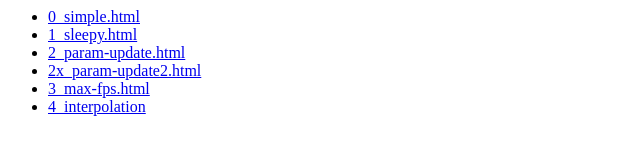
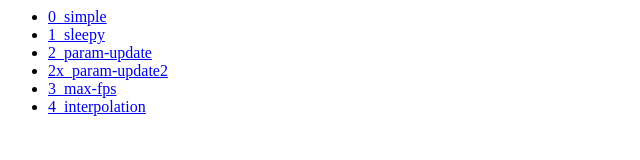
Before and after one commit to EdricY/Game-Loop-Samples, a plain HTML site: page index.html in a window 1280 px wide. Shown: the whole page, without its empty margins (0-640 px from the left). Drawn offline with Linux system fonts and the light colour scheme.

```diff
--- a/index.html
+++ b/index.html
@@ -1,18 +1,18 @@
 <ul>
     <li>
-        <a href="0_simple.html">0_simple.html</a>
+        <a href="0_simple.html">0_simple</a>
     </li>
     <li>
-        <a href="1_sleepy.html">1_sleepy.html</a>
+        <a href="1_sleepy.html">1_sleepy</a>
     </li>
     <li>
-        <a href="2_param-update.html">2_param-update.html</a>
+        <a href="2_param-update.html">2_param-update</a>
     </li>
     <li>
-        <a href="2x_param-update2.html">2x_param-update2.html</a>
+        <a href="2x_param-update2.html">2x_param-update2</a>
     </li>
     <li>
-        <a href="3_max-fps.html">3_max-fps.html</a>
+        <a href="3_max-fps.html">3_max-fps</a>
     </li>
     <li>
         <a href="4_interpolation.html">4_interpolation</a>
```
